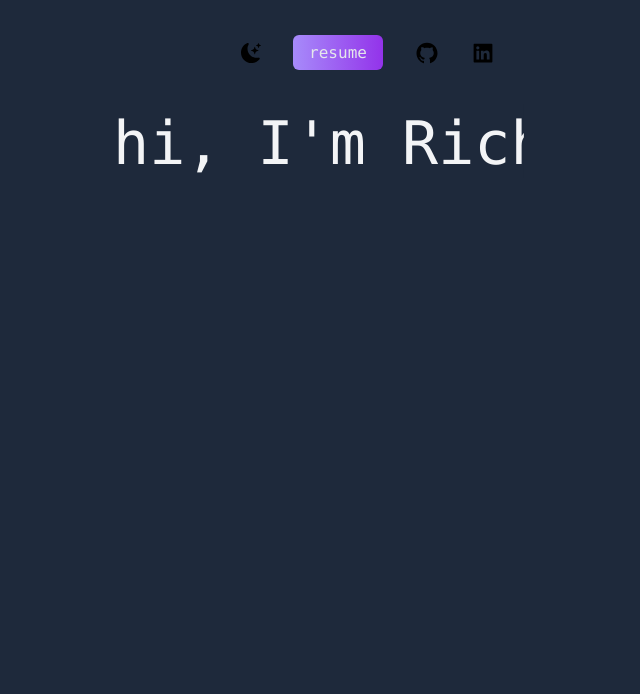
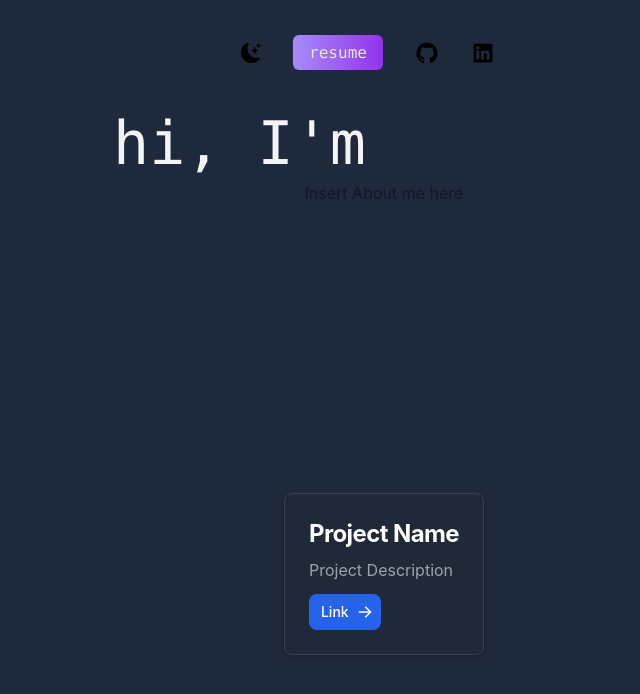
Before and after one commit to notzree/personalWebsite, a Next.js app: page / in a window 1280 px wide. Shown: the top 694 px of the page, without its empty margins (256-896 px from the left). Built offline with nearby package versions, Linux system fonts and the light colour scheme.

Commit message:
Added project box and div for about me

```diff
--- a/pages/index.js
+++ b/pages/index.js
@@ -38,7 +38,21 @@
           </h1>
           </div>
           <div>
-
+            <p className='flex justify-center text-slate-900 dark: text-gray-100 mb-72'>
+              Insert About me here
+            </p>
+          </div>
+          <div className='flex justify-center  '>
+          <div class=" max-w-sm p-6 bg-white border border-gray-200 rounded-lg shadow-md dark:bg-gray-800 dark:border-gray-700 ">
+            <a href="" >
+              <h5 class="mb-2 text-2xl font-bold tracking-tight text-gray-900 dark:text-white">Project Name</h5>
+            </a>
+              <p class="mb-3 font-normal text-gray-700 dark:text-gray-400">Project Description</p>
+            <a href="#" class="inline-flex items-center px-3 py-2 text-sm font-medium text-center text-white bg-blue-700 rounded-lg hover:bg-blue-800 focus:ring-4 focus:outline-none focus:ring-blue-300 dark:bg-blue-600 dark:hover:bg-blue-700 dark:focus:ring-blue-800">
+            Link
+            <svg aria-hidden="true" class="w-4 h-4 ml-2 -mr-1" fill="currentColor" viewBox="0 0 20 20" xmlns="http://www.w3.org/2000/svg"><path fill-rule="evenodd" d="M10.293 3.293a1 1 0 011.414 0l6 6a1 1 0 010 1.414l-6 6a1 1 0 01-1.414-1.414L14.586 11H3a1 1 0 110-2h11.586l-4.293-4.293a1 1 0 010-1.414z" clip-rule="evenodd"></path></svg>
+            </a>
+          </div>
           </div>
         </section>
       </main>
```
